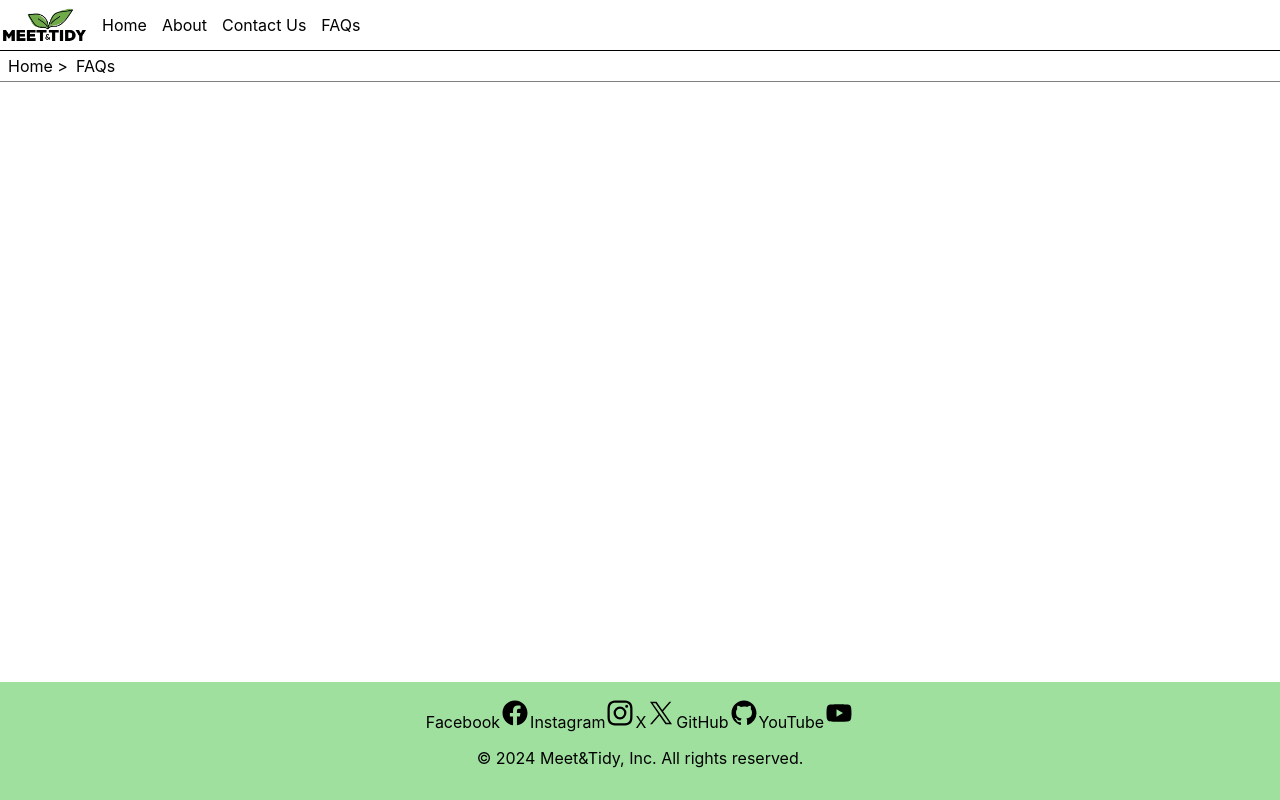
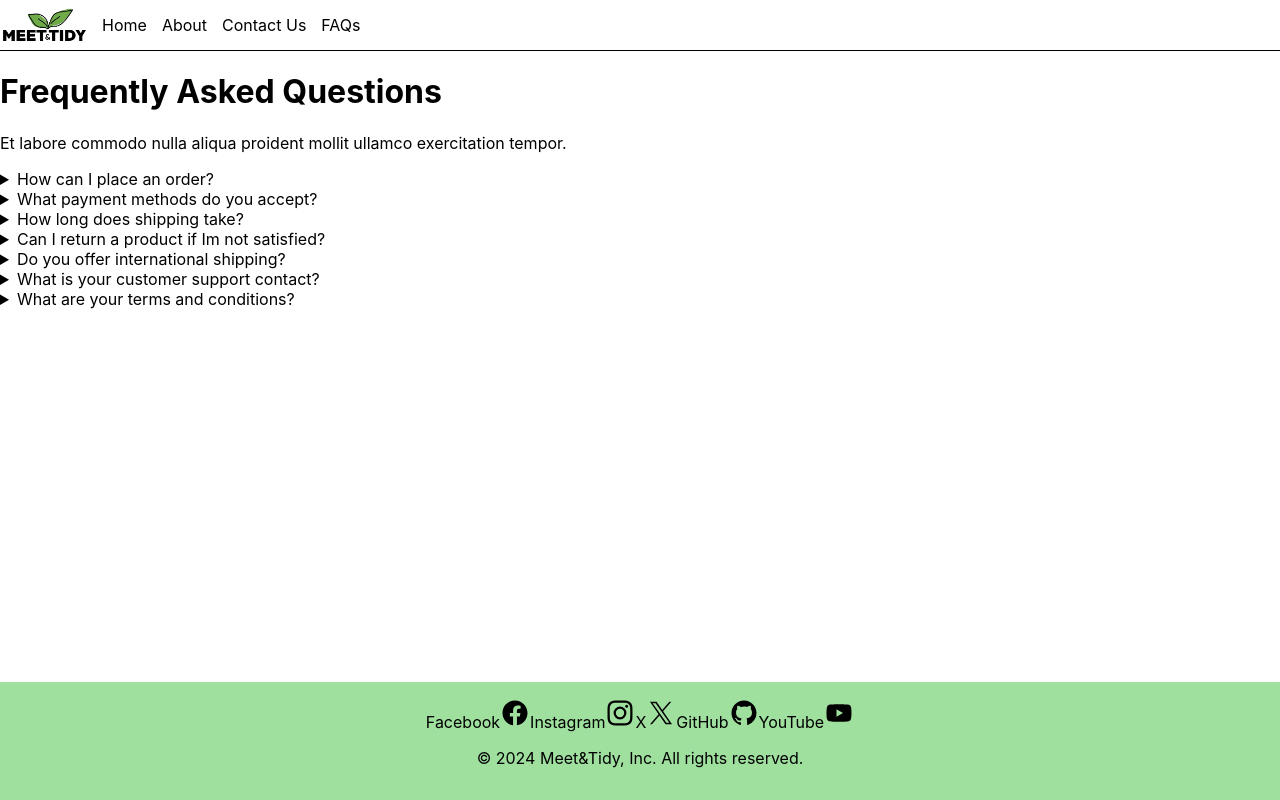
Before and after one commit to Meet-And-Tidy/meet_and_tidy_live_site, a React (Create React App) app: page /faqs in a window 1280 px wide. Built offline with nearby package versions, Linux system fonts and the light colour scheme.

Commit message:
Update faqs content

```diff
--- a/src/pages/FAQs/FAQs.jsx
+++ b/src/pages/FAQs/FAQs.jsx
@@ -1,13 +1,59 @@
-import { Link } from 'react-router-dom';
 import './FAQs.scss';
-import Breadcrumbs from '../../common/Breadcrumbs/Breadcrumbs';
 
 const FAQs = () => {
   return (
     <div className="faqs">
-      <Breadcrumbs>
-        <Link to={'/faqs'}>FAQs</Link>
-      </Breadcrumbs>
+      <div>
+        <h1>Frequently Asked Questions</h1>
+        <p>Et labore commodo nulla aliqua proident mollit ullamco exercitation tempor.</p>
+      </div>
+
+      <div className="flex flex-col divide-y sm:px-8 lg:px-12 xl:px-32 divide-gray-700">
+        <details>
+          <summary className="py-2 outline-none cursor-pointer focus:underline">How can I place an order?</summary>
+          <div className="px-4 pb-4">
+            <p>You can easily place an order on our website by browsing our product catalog, selecting the items you want, and adding them to your cart. Then, proceed to checkout, where you can provide your shipping and payment information to complete the order.</p>
+          </div>
+        </details>
+        <details>
+          <summary className="py-2 outline-none cursor-pointer focus:underline">What payment methods do you accept?</summary>
+          <div className="px-4 pb-4">
+            <p>We accept various payment methods, including credit cards, debit cards, net banking, and mobile wallet payments. You can choose the payment option that is most convenient for you during the checkout process.</p>
+          </div>
+        </details>
+        <details>
+          <summary className="py-2 outline-none cursor-pointer focus:underline">How long does shipping take?</summary>
+          <div className="px-4 pb-4">
+            <p>Shipping times may vary depending on your location and the shipping method chosen. Typically, orders are processed within 1-2 business days, and delivery can take 3-7 business days within India. You will receive a tracking notification once your order is shipped.</p>
+          </div>
+        </details>
+        <details>
+          <summary className="py-2 outline-none cursor-pointer focus:underline">Can I return a product if Im not satisfied?</summary>
+          <div className="px-4 pb-4">
+            <p>Yes, we have a hassle-free return policy. If you are not satisfied with your purchase, you can initiate a return within 30 days of receiving the product. Please contact our customer support at <a href="faqs.html" className="underline">example@gmail.com</a> for assistance.</p>
+          </div>
+        </details>
+        <details>
+          <summary className="py-2 outline-none cursor-pointer focus:underline">Do you offer international shipping?</summary>
+          <div className="px-4 pb-4">
+            <p>Currently, we only provide shipping services within India. However, we may consider expanding our shipping options to international locations in the future. Please stay updated with our website for any changes in shipping destinations.</p>
+          </div>
+        </details>
+        <details>
+          <summary className="py-2 outline-none cursor-pointer focus:underline">What is your customer support contact?</summary>
+          <div className="px-4 pb-4">
+            <p>If you have any questions, concerns, or need assistance, you can reach our customer support team at 9911083755 during our business hours, Monday to Saturday from 10 am to 6 pm. You can also contact us via email at <a href="faqs.html" className="underline">example@gmail.com</a>.</p>
+          </div>
+        </details>
+        <details>
+          <summary className="py-2 outline-none cursor-pointer focus:underline">What are your terms and conditions?</summary>
+          <div className="px-4 pb-4">
+            <p>You can find our detailed terms and conditions by visiting our
+              <a href="faqs.html" className="underline">Terms of Service</a>
+              page on our website. It includes information about our policies, user guidelines, and more.</p>
+          </div>
+        </details>
+      </div>
     </div>
   );
 };
--- a/src/pages/FAQs/FAQs.scss
+++ b/src/pages/FAQs/FAQs.scss
@@ -1,7 +1,6 @@
 .faqs {
   display: flex;
   flex-direction: column;
-  gap: 10px;
 
   a {
     color: black;
```
